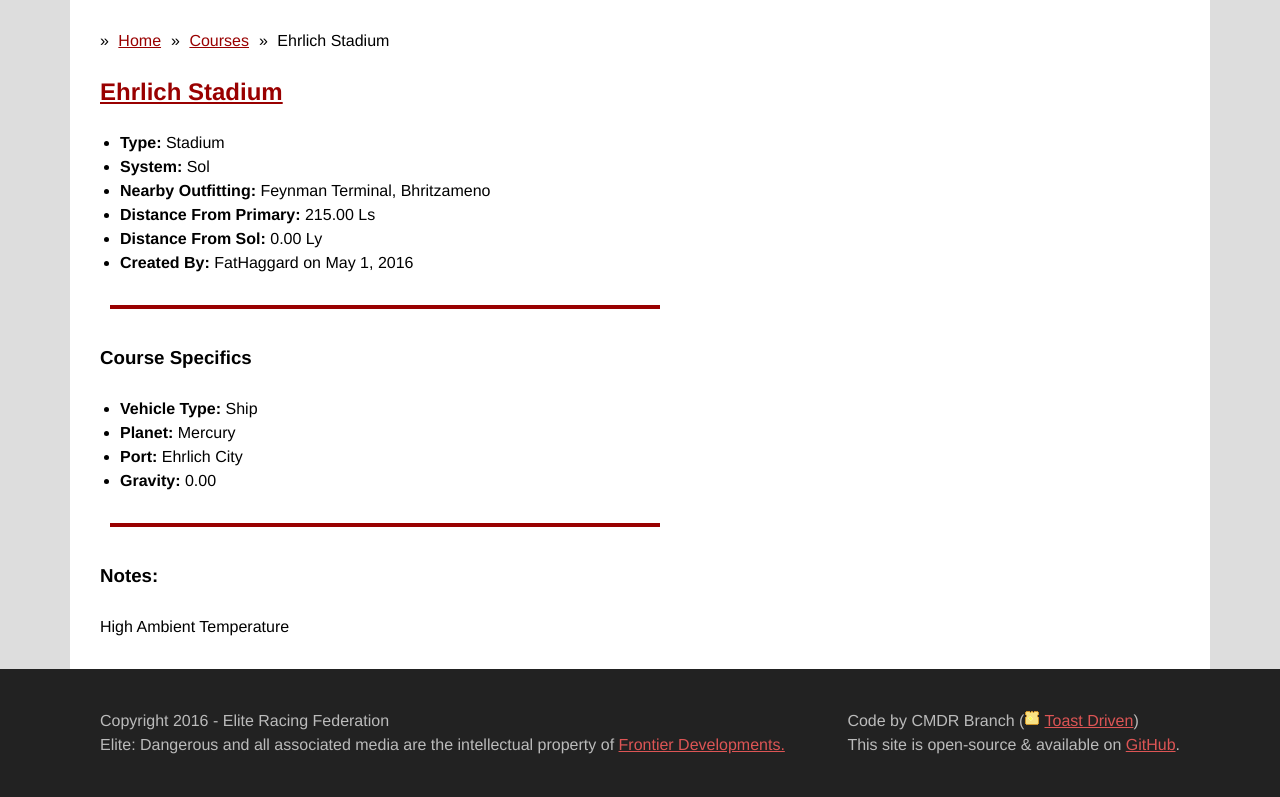
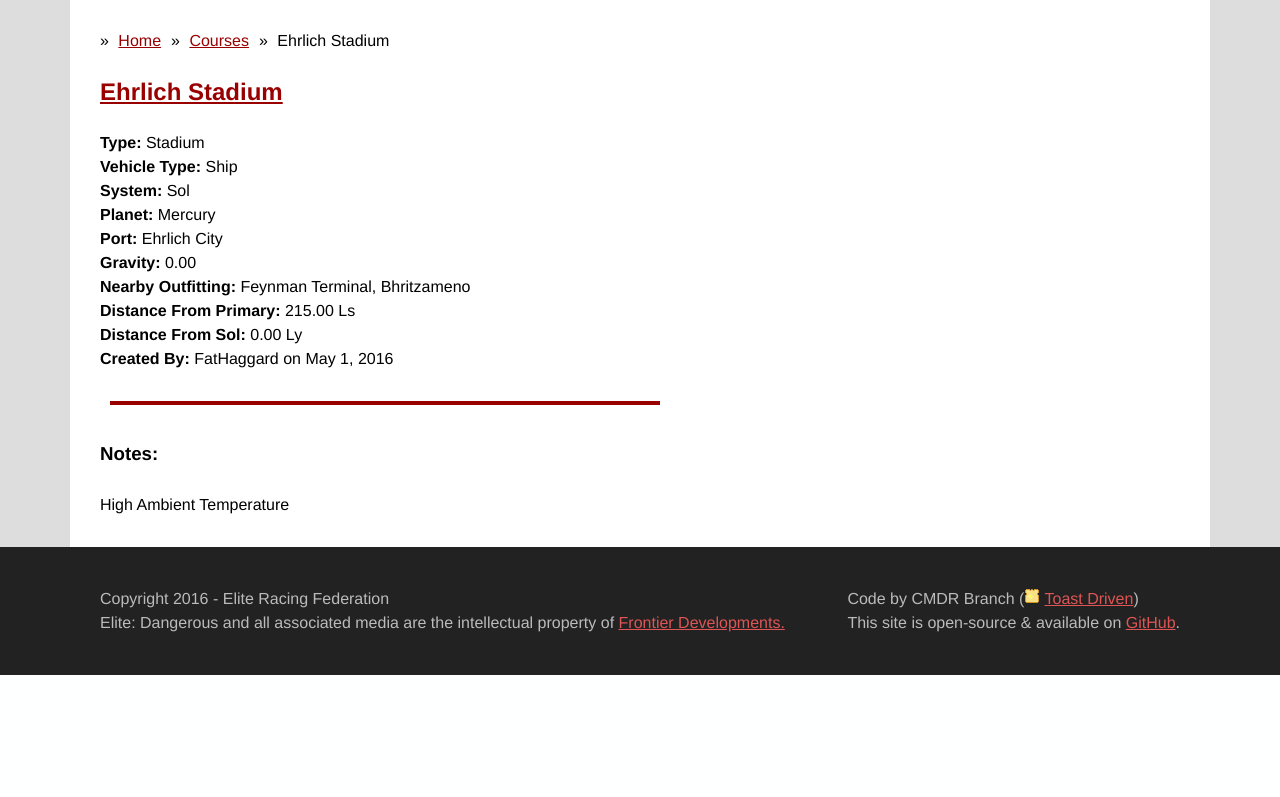
Before and after one commit to toastdriven/eliteracing, a Django app: page /courses/25/ in a window 1280 px wide. Shown: the part 205-1002 px from the top of the page. After the commit the page ends 880 px from the top, so only its background shows below. Run offline with Django 3.2, Linux system fonts and the light colour scheme; data comes from the database, SQL or seed files in the repository; data that the repository does not hold is empty; parts of the project's set-up code (start-up, migrations or seed data) failed here and were passed over; some libraries are stand-ins or nearby versions.

Commit message:
More course detail work.

```diff
--- a/racing/static/css/default.css
+++ b/racing/static/css/default.css
@@ -330,6 +330,14 @@ button:active {
   flex: 1;
 }
 
+.course-detail ul {
+  list-style: none;
+}
+
+.course-detail ul li {
+  margin-left: 0;
+}
+
 .content-columns .sidebar.course-screenshots {
   /* border-left: solid 1px #bbbbbb; */
   flex: 0 0 480px;
--- a/templates/courses/detail.html
+++ b/templates/courses/detail.html
@@ -28,9 +28,21 @@
       <li>
         <strong>Type:</strong> {{ course.get_course_type_display }}
       </li>
-      <li>
-        <strong>System:</strong> {{ course.system }}
-      </li>
+      {% if course.zerogravitycourse %}
+        {% include "courses/includes/zerogravity.html" %}
+      {% endif %}
+      {% if course.surfacecourse %}
+        {% include "courses/includes/surface.html" %}
+      {% endif %}
+      {% if course.srvrallycourse %}
+        {% include "courses/includes/srvrally.html" %}
+      {% endif %}
+      {% if course.srvcrosscourse %}
+        {% include "courses/includes/srvcross.html" %}
+      {% endif %}
+      {% if course.stadiumcourse %}
+        {% include "courses/includes/stadium.html" %}
+      {% endif %}
       <li>
         <strong>Nearby Outfitting:</strong> {{ course.nearby_outfitting }}
       </li>
@@ -45,26 +57,6 @@
         on {{ course.created|date:"F j, Y" }}
       </li>
     </ul>
-
-    <hr>
-
-    <h3>Course Specifics</h3>
-
-    {% if course.zerogravitycourse %}
-      {% include "courses/includes/zerogravity.html" %}
-    {% endif %}
-    {% if course.surfacecourse %}
-      {% include "courses/includes/surface.html" %}
-    {% endif %}
-    {% if course.srvrallycourse %}
-      {% include "courses/includes/srvrally.html" %}
-    {% endif %}
-    {% if course.srvcrosscourse %}
-      {% include "courses/includes/srvcross.html" %}
-    {% endif %}
-    {% if course.stadiumcourse %}
-      {% include "courses/includes/stadium.html" %}
-    {% endif %}
 
     <hr>
 
--- a/templates/courses/includes/srvcross.html
+++ b/templates/courses/includes/srvcross.html
@@ -1,7 +1,9 @@
 {% with course.srvcrosscourse as info %}
-<ul class="course-specifics">
 <li>
   <strong>Vehicle Type:</strong> {{ info.get_vehicle_type_display }}
+</li>
+<li>
+  <strong>System:</strong> {{ course.system }}
 </li>
 <li>
   <strong>Planet:</strong> {{ info.planet_name }}
@@ -15,5 +17,4 @@
 <li>
   <strong>Tidally Locked:</strong> {{ info.tidally_locked|yesno|capfirst }}
 </li>
-</ul>
 {% endwith %}
--- a/templates/courses/includes/srvrally.html
+++ b/templates/courses/includes/srvrally.html
@@ -1,7 +1,9 @@
 {% with course.srvrallycourse as info %}
-<ul class="course-specifics">
 <li>
   <strong>Vehicle Type:</strong> {{ info.get_vehicle_type_display }}
+</li>
+<li>
+  <strong>System:</strong> {{ course.system }}
 </li>
 <li>
   <strong>Planet:</strong> {{ info.planet_name }}
@@ -23,5 +25,4 @@
 <li>
   <strong>Gravity:</strong> {{ info.gravity }}
 </li>
-</ul>
 {% endwith %}
--- a/templates/courses/includes/stadium.html
+++ b/templates/courses/includes/stadium.html
@@ -1,7 +1,9 @@
 {% with course.stadiumcourse as info %}
-<ul class="course-specifics">
 <li>
   <strong>Vehicle Type:</strong> {{ info.get_vehicle_type_display }}
+</li>
+<li>
+  <strong>System:</strong> {{ course.system }}
 </li>
 <li>
   <strong>Planet:</strong> {{ info.planet_name }}
@@ -12,5 +14,4 @@
 <li>
   <strong>Gravity:</strong> {{ info.gravity }}
 </li>
-</ul>
 {% endwith %}
--- a/templates/courses/includes/surface.html
+++ b/templates/courses/includes/surface.html
@@ -1,7 +1,9 @@
 {% with course.surfacecourse as info %}
-<ul class="course-specifics">
 <li>
   <strong>Vehicle Type:</strong> {{ info.get_vehicle_type_display }}
+</li>
+<li>
+  <strong>System:</strong> {{ course.system }}
 </li>
 <li>
   <strong>Planet:</strong> {{ info.planet_name }}
@@ -12,5 +14,4 @@
 <li>
   <strong>Gravity:</strong> {{ info.gravity }}
 </li>
-</ul>
 {% endwith %}
```
Lines whose indentation alone changed are shown as unchanged.
